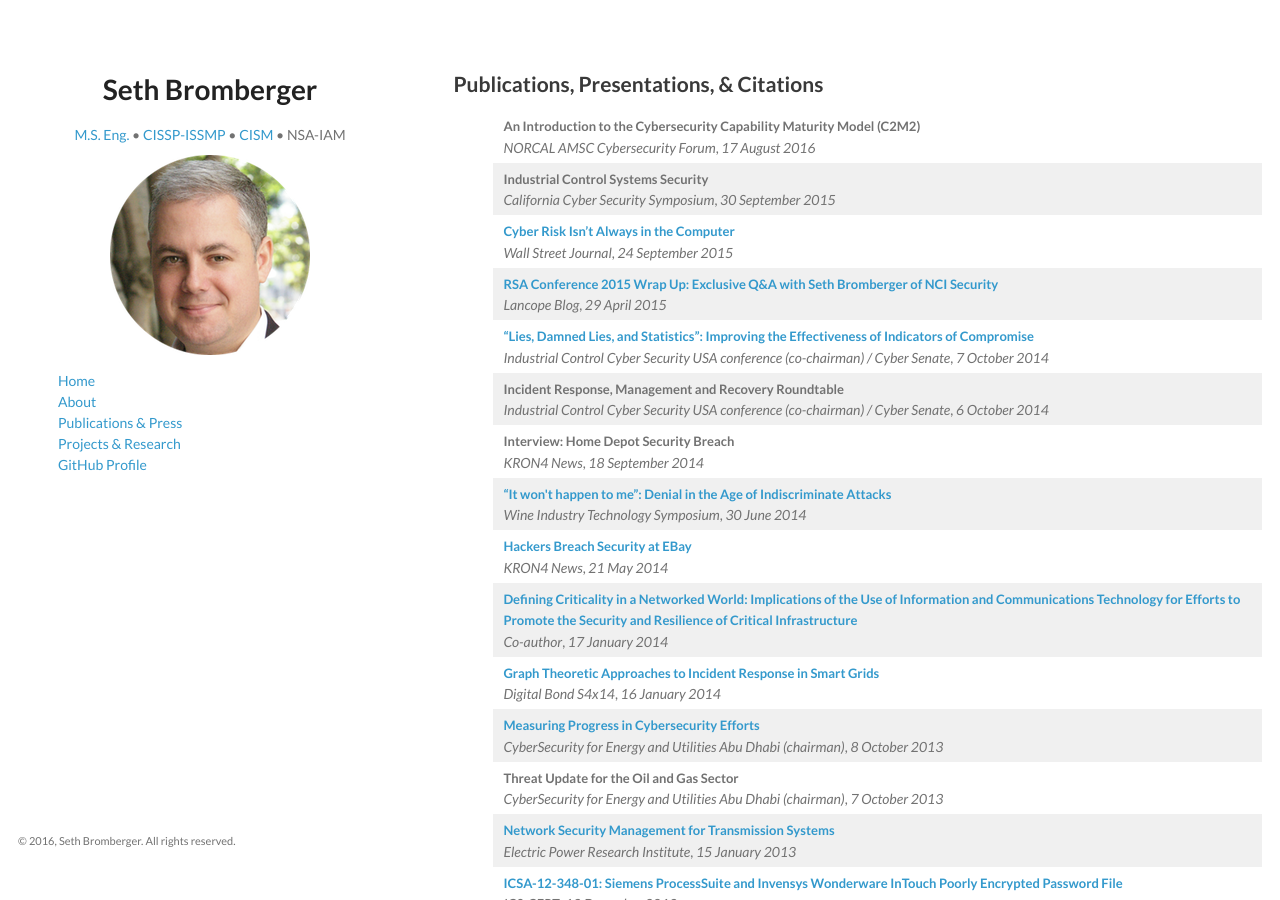
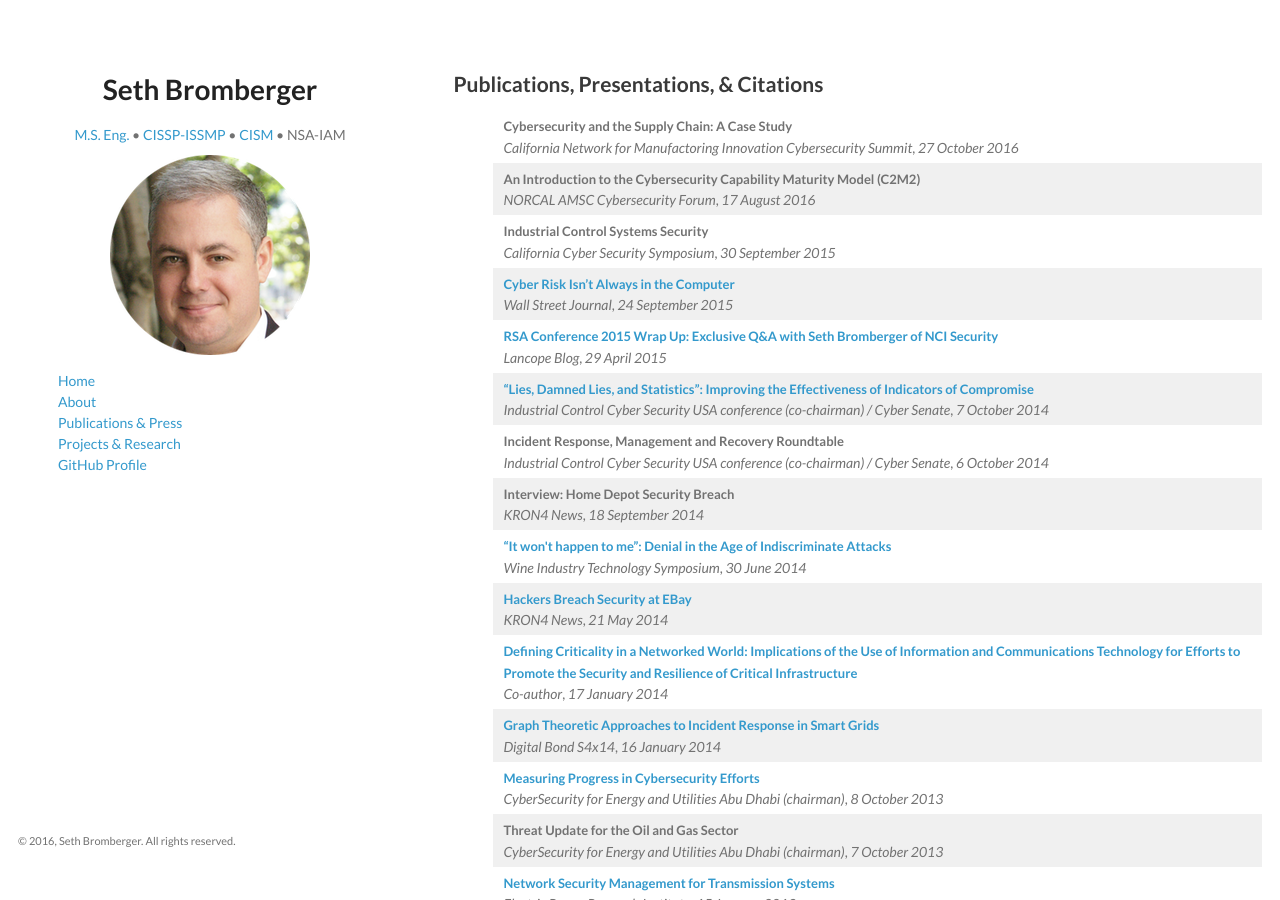
Before and after one commit to sbromberger/sbromberger.github.io, a Jekyll site: the page built from pubs.md, in a window 1280 px wide and 900 px high. Built offline with Jekyll 4.4.1, drawn with Linux system fonts in a browser that asks for light colours.

Commit message:
cnmi conference

```diff
--- a/_data/pubs.yml
+++ b/_data/pubs.yml
@@ -1,3 +1,7 @@
+-   title: "Cybersecurity and the Supply Chain: A Case Study"
+    venue: California Network for Manufactoring Innovation Cybersecurity Summit
+    date: 27 October 2016
+
 -   title: "An Introduction to the Cybersecurity Capability Maturity Model (C2M2)"
     venue: NORCAL AMSC Cybersecurity Forum
     date: 17 August 2016
```
